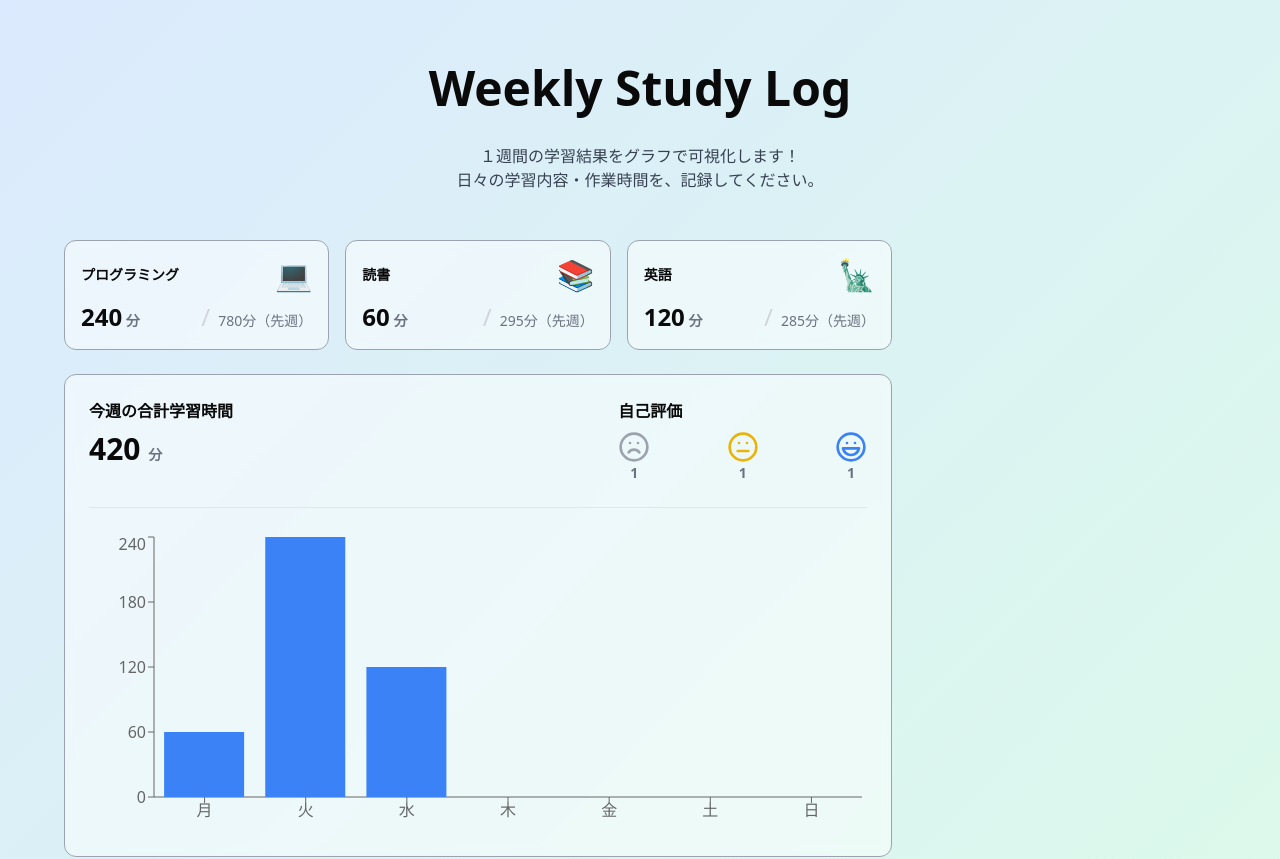
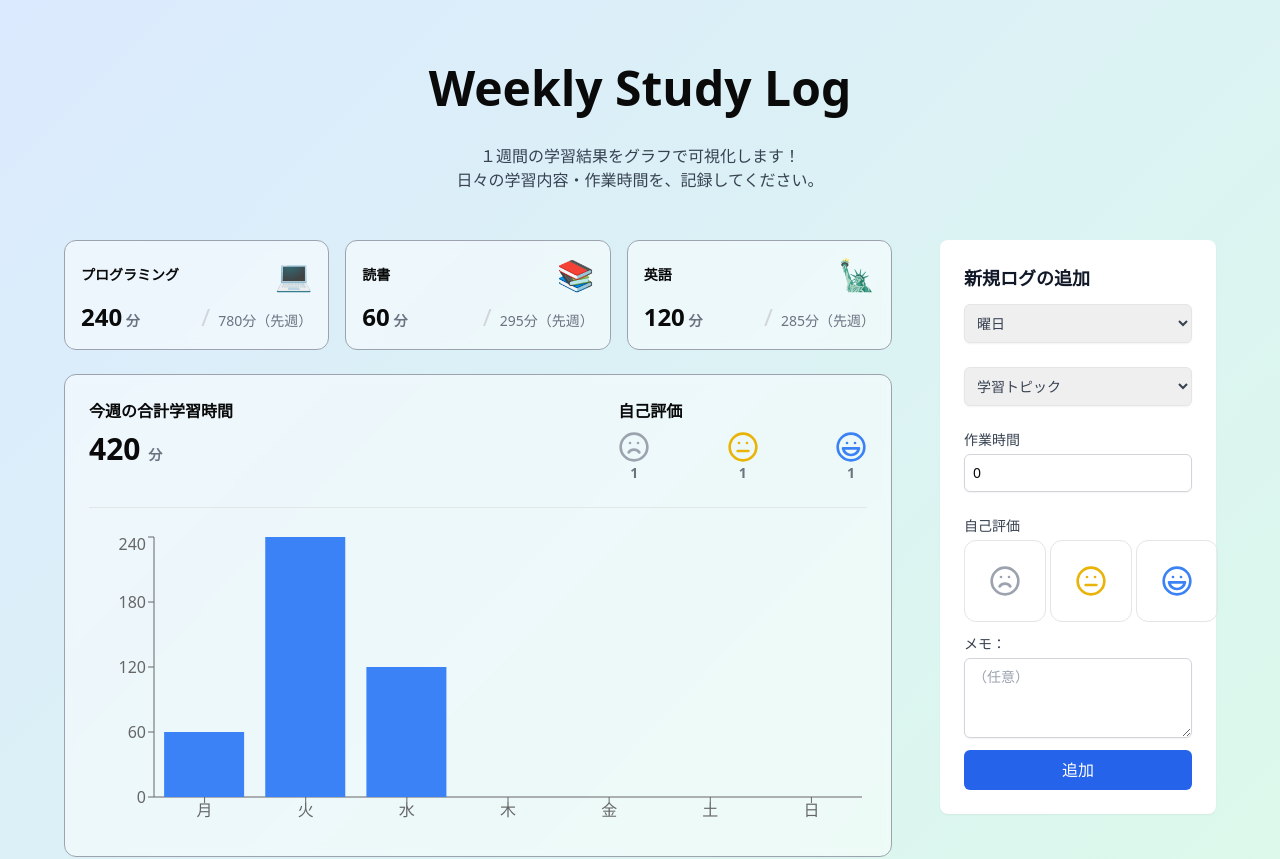
Before and after one commit to Toridesu/weekly-study-log, a React (Vite) app: page / in a window 1280 px wide. Shown: the top 859 px of the page. Built offline with nearby package versions, Linux system fonts and the light colour scheme.

Commit message:
学習ログ追加フォームの実装

```diff
--- a/src/App.tsx
+++ b/src/App.tsx
@@ -1,15 +1,16 @@
-import { useState } from "react";
+import { useCallback, useState } from "react";
+import CategoryData from "./components/CategoryData";
+import StudyForm from "./components/StudyLogForm";
+import StudyLogList from "./components/StudyLogList";
+import TotalAnalytics from "./components/TotalAnalytics";
 import { INITIAL_LOGS } from "./constants";
 import { StudyLog } from "./types";
-import StudyLogList from "./components/StudyLogList";
-import TotalAnalytics from "./components/TotalAnalytics";
-import CategoryData from "./components/CategoryData";
 
 function App() {
-  // 学習ログの状態管理
   const [logs, setLogs] = useState<StudyLog[]>(INITIAL_LOGS);
 
-  const addLog = (log: Omit<StudyLog, "id">) => {
+  // ログの追加処理をメモ化
+  const addLog = useCallback((log: Omit<StudyLog, "id">) => {
     setLogs((prev) => [
       ...prev,
       {
@@ -17,7 +18,7 @@
         id: crypto.randomUUID(),
       },
     ]);
-  };
+  }, []);
 
   const deleteLog = (id: string) => {
     setLogs((prev) => prev.filter((log) => log.id !== id));
@@ -26,7 +27,6 @@
   return (
     <>
       <div className="min-h-screen  pt-16 pb-8 space-y-12 px-16 bg-gradient-to-br from-blue-100 to-green-100">
-        {/* header */}
         <header className="space-y-8 flex flex-col items-center">
           <h1 className="text-5xl font-bold">Weekly Study Log</h1>
           <p className="text-gray-700 text-center">
@@ -37,14 +37,12 @@
         </header>
         <main className="flex gap-12">
           <div className="w-3/4 h-full space-y-6">
-            {/* 3つのカード */}
             <CategoryData logs={logs} />
-            {/* グラフ */}
             <TotalAnalytics logs={logs} />
             <StudyLogList logs={logs} onDelete={deleteLog} />
           </div>
           <div className="w-1/4 h-full">
-            {/* ログ入力フォーム */}
+            <StudyForm onSubmit={addLog} />
           </div>
         </main>
       </div>
--- /dev/null
+++ b/src/components/StudyLogForm.tsx
@@ -0,0 +1,104 @@
+import { memo, useState } from "react";  // memo のインポート
+import { StudyLog } from "../types";
+import {
+  CATEGORIE_VARIANTS,
+  MOTIVATION_VARIANTS,
+  WEEK_DAYS,
+} from "../constants";
+
+type StudyFormProps = {
+  onSubmit: (log: Omit<StudyLog, "id">) => void;
+};
+
+const StudyForm = memo((props: StudyFormProps) => {
+  console.log("StudyFormのレンダリング");
+  const [day, setDay] = useState<StudyLog['day'] | ''>();
+  const [category, setCategory] = useState<StudyLog['category'] | ''>();
+  const [motivation, setMotivation] = useState<StudyLog['motivation'] | ''>();
+  const [minutes, setMinutes] = useState(0);
+  const [memo, setMemo] = useState('');
+
+  const handleSubmit = (e: React.FormEvent<HTMLFormElement>) => {
+    e.preventDefault();
+    if (!day || !category || !motivation || !minutes) {
+      return;
+    }
+
+    const log = {
+      day,
+      category,
+      motivation,
+      minutes: minutes,
+      memo,
+    };
+    props.onSubmit(log);
+
+    setDay('');
+    setCategory('');
+    setMotivation('');
+    setMinutes(0);
+    setMemo('');
+  };
+  return (
+    <div className='bg-white shadow-sm rounded-lg p-6 mb-4'>
+      <h2 className='text-lg font-semibold text-gray-900 mb-3'>新規ログの追加</h2>
+
+      <form className='space-y-3' onSubmit={handleSubmit}>
+        <div className='grid grid-cols-1 gap-3 space-y-3'>
+          {/* 曜日選択 */}
+          <div>
+            <select id='day' value={day} onChange={(e) => setDay(e.target.value as StudyLog['day'])} className='block text-sm text-gray-700 w-full rounded-md p-2 border shadow-sm '>
+              <option value=''>曜日</option>
+              {WEEK_DAYS.map((day) => (
+                <option key={day} value={day}>
+                  {day}
+                </option>
+              ))}
+            </select>
+          </div>
+          {/* カテゴリー選択 */}
+          <div>
+            <select id='category' value={category} onChange={(e) => setCategory(e.target.value as StudyLog['category'])} className='block w-full text-sm text-gray-700 rounded-md p-2 border shadow-sm '>
+              <option value=''>学習トピック</option>
+              {CATEGORIE_VARIANTS.map(({ category }) => (
+                <option key={category} value={category}>
+                  {category}
+                </option>
+              ))}
+            </select>
+          </div>
+          {/* 作業時間入力 */}
+          <div>
+            <label htmlFor='minutes' className='block text-sm font-medium text-gray-700 mb-1'>
+              作業時間
+            </label>
+            <input type='number' id='minutes' value={minutes} onChange={(e) => setMinutes(Number(e.target.value))} placeholder='(分)' className='block p-2 text-sm border w-full rounded-md border-gray-300 shadow-sm focus:border-indigo-300 focus:ring focus:ring-indigo-200 focus:ring-opacity-50' />
+          </div>
+          {/* モチベーション選択 */}
+          <div>
+            <span className='block text-sm font-medium text-gray-700 mb-1'>自己評価</span>
+            <div className='flex space-x-1'>
+              {MOTIVATION_VARIANTS.map(({ rank, Icon, color }) => (
+                <button type='button' onClick={() => setMotivation(rank as StudyLog['motivation'])} key={rank} className={`w-full rounded-xl border p-6 ${motivation === rank && 'bg-gray-100'}`}>
+                  <Icon className={`w-8 h-8 ${color}`} />
+                </button>
+              ))}
+            </div>
+          </div>
+        </div>
+        {/* メモ入力 */}
+        <div>
+          <label htmlFor='memo' className='block text-sm font-medium text-gray-700 mb-1'>
+            メモ：
+          </label>
+          <textarea id='memo' value={memo} onChange={(e) => setMemo(e.target.value)} placeholder='（任意）' className='block border text-sm p-2 w-full rounded-md border-gray-300 shadow-sm focus:border-indigo-300 focus:ring focus:ring-indigo-200 focus:ring-opacity-50 h-20' />
+        </div>
+        {/* 送信ボタン */}
+        <button type='submit' className='w-full bg-blue-600 text-white py-2 px-4 rounded-md hover:bg-blue-700 focus:outline-none focus:ring-2 focus:ring-blue-500 focus:ring-offset-2 transition-colors'>
+          追加
+        </button>
+      </form>
+    </div>
+  );
+});
+export default StudyForm;
```
